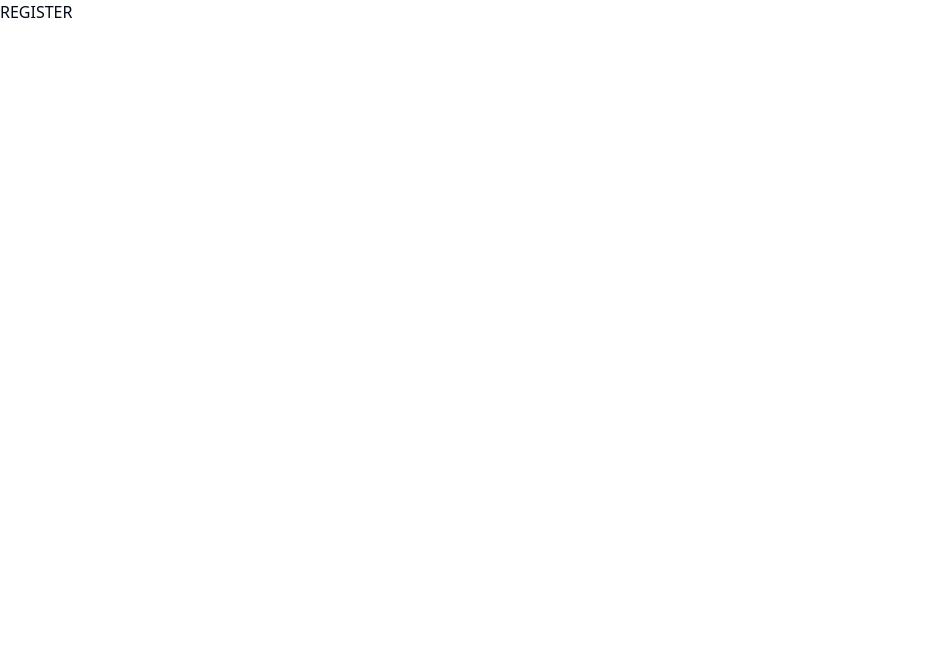
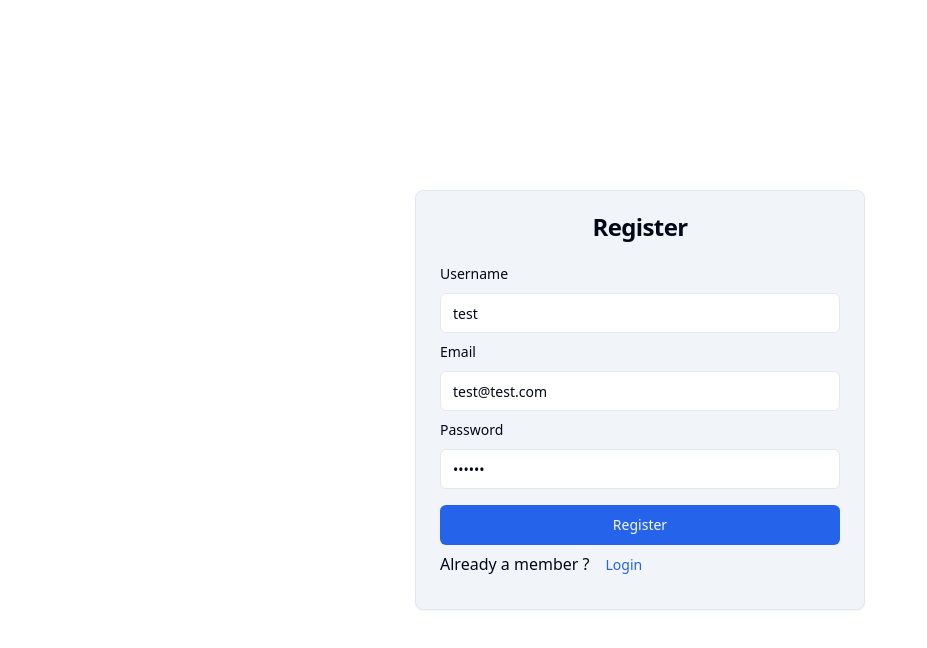
Before and after one commit to hussain67/online-store, a React (Vite) app: page /register in a window 1280 px wide. Shown: the top 648 px of the page, without its empty margins (0-927 px from the left). Built offline with nearby package versions, Linux system fonts and the light colour scheme.

Commit message:
user registration functionality added

```diff
--- a/package.json
+++ b/package.json
@@ -12,6 +12,7 @@
   "dependencies": {
     "@radix-ui/react-checkbox": "^1.1.2",
     "@radix-ui/react-dropdown-menu": "^2.1.2",
+    "@radix-ui/react-icons": "^1.3.2",
     "@radix-ui/react-label": "^2.1.0",
     "@radix-ui/react-select": "^2.1.2",
     "@radix-ui/react-slider": "^1.2.1",
--- a/src/App.tsx
+++ b/src/App.tsx
@@ -4,6 +4,8 @@ import ErrorElement from "./components/ErrorElement";
 import { loader as landingLoader } from "./pages/Landing";
 import { loader as productsLoader } from "./pages/Products";
 import { loader as singleProductLoader } from "./pages/SingleProduct";
+// Actions
+import { action as registerUserAction } from "./features/user/RegisterUser";
 // App Function
 const router = createBrowserRouter([
 	{
@@ -58,7 +60,8 @@ const router = createBrowserRouter([
 	{
 		path: "/register",
 		element: <Register />,
-		errorElement: <Error />
+		errorElement: <Error />,
+		action: registerUserAction
 	}
 ]);
 export default function App() {
--- a/src/components/FormInput.tsx
+++ b/src/components/FormInput.tsx
@@ -10,7 +10,13 @@ type FormInputProps = {
 function FormInput({ label, name, type, defaultValue }: FormInputProps) {
 	return (
 		<div>
-			<Label htmlFor={name}> {label || name}</Label>
+			<Label
+				htmlFor={name}
+				className="capitalize my-3 block"
+			>
+				{" "}
+				{label || name}
+			</Label>
 			<Input
 				id={name}
 				name={name}
--- /dev/null
+++ b/src/components/SubmitButton.tsx
@@ -0,0 +1,27 @@
+import { useNavigation } from "react-router-dom";
+import { Button } from "./ui/button";
+import { ReloadIcon } from "@radix-ui/react-icons";
+
+function SubmitButton({ text, className }: { text: string; className: string }) {
+	const navigation = useNavigation();
+	const isSubmitting = navigation.state === "submitting";
+
+	return (
+		<Button
+			type="submit"
+			disabled={isSubmitting}
+			className={className}
+		>
+			{isSubmitting ? (
+				<span className="flex">
+					<ReloadIcon className="mr-2 h-4 w-4 animate-spin" />
+					Submitting....
+				</span>
+			) : (
+				text
+			)}
+		</Button>
+	);
+}
+
+export default SubmitButton;
--- /dev/null
+++ b/src/components/ui/card.tsx
@@ -0,0 +1,79 @@
+import * as React from "react"
+
+import { cn } from "@/lib/utils"
+
+const Card = React.forwardRef<
+  HTMLDivElement,
+  React.HTMLAttributes<HTMLDivElement>
+>(({ className, ...props }, ref) => (
+  <div
+    ref={ref}
+    className={cn(
+      "rounded-lg border bg-card text-card-foreground shadow-sm",
+      className
+    )}
+    {...props}
+  />
+))
+Card.displayName = "Card"
+
+const CardHeader = React.forwardRef<
+  HTMLDivElement,
+  React.HTMLAttributes<HTMLDivElement>
+>(({ className, ...props }, ref) => (
+  <div
+    ref={ref}
+    className={cn("flex flex-col space-y-1.5 p-6", className)}
+    {...props}
+  />
+))
+CardHeader.displayName = "CardHeader"
+
+const CardTitle = React.forwardRef<
+  HTMLDivElement,
+  React.HTMLAttributes<HTMLDivElement>
+>(({ className, ...props }, ref) => (
+  <div
+    ref={ref}
+    className={cn(
+      "text-2xl font-semibold leading-none tracking-tight",
+      className
+    )}
+    {...props}
+  />
+))
+CardTitle.displayName = "CardTitle"
+
+const CardDescription = React.forwardRef<
+  HTMLDivElement,
+  React.HTMLAttributes<HTMLDivElement>
+>(({ className, ...props }, ref) => (
+  <div
+    ref={ref}
+    className={cn("text-sm text-muted-foreground", className)}
+    {...props}
+  />
+))
+CardDescription.displayName = "CardDescription"
+
+const CardContent = React.forwardRef<
+  HTMLDivElement,
+  React.HTMLAttributes<HTMLDivElement>
+>(({ className, ...props }, ref) => (
+  <div ref={ref} className={cn("p-6 pt-0", className)} {...props} />
+))
+CardContent.displayName = "CardContent"
+
+const CardFooter = React.forwardRef<
+  HTMLDivElement,
+  React.HTMLAttributes<HTMLDivElement>
+>(({ className, ...props }, ref) => (
+  <div
+    ref={ref}
+    className={cn("flex items-center p-6 pt-0", className)}
+    {...props}
+  />
+))
+CardFooter.displayName = "CardFooter"
+
+export { Card, CardHeader, CardFooter, CardTitle, CardDescription, CardContent }
--- /dev/null
+++ b/src/features/user/RegisterUser.tsx
@@ -0,0 +1,78 @@
+import { ActionFunction, Form, Link, redirect } from "react-router-dom";
+import { Card, CardContent, CardHeader, CardTitle } from "../../components/ui/card";
+import FormInput from "../../components/FormInput";
+import { Button } from "../../components/ui/button";
+import { customFetch } from "../../utils/customFetch";
+import { toast } from "../../hooks/use-toast";
+import { AxiosError } from "axios";
+import SubmitButton from "../../components/SubmitButton";
+
+// hussain123 hussain123@test.com 123123
+export const action: ActionFunction = async ({ request }): Promise<Response | null> => {
+	const formData = await request.formData();
+	const data = Object.fromEntries(formData);
+	console.log(data);
+	try {
+		await new Promise(resolve => setTimeout(resolve, 2000));
+		const result = await customFetch.post("/auth/local/register", data);
+		console.log(result);
+		toast({ description: "Registered" });
+		return redirect("/login");
+	} catch (error) {
+		console.log(error);
+		const errorMsg = error instanceof AxiosError ? error.response?.data.error.message : "Registration failed";
+		toast({ description: errorMsg });
+		return null;
+	}
+
+	return null;
+};
+function RegisterUser() {
+	return (
+		<section className="grid h-screen place-content-center">
+			<Card className="bg-muted">
+				<CardHeader>
+					<CardTitle className="text-center -mb-2">Register</CardTitle>
+				</CardHeader>
+				<CardContent>
+					<Form
+						className="w-[400px]"
+						method="post"
+					>
+						<FormInput
+							type="text"
+							name="username"
+							defaultValue="test"
+						/>
+						<FormInput
+							type="email"
+							name="email"
+							defaultValue="test@test.com"
+						/>
+						<FormInput
+							type="password"
+							name="password"
+							defaultValue="secret"
+						/>
+						<SubmitButton
+							text="Register"
+							className="mt-4 w-full"
+						/>
+
+						<p>
+							Already a member ?
+							<Button
+								type="button"
+								variant="link"
+							>
+								<Link to="/login">Login</Link>
+							</Button>
+						</p>
+					</Form>
+				</CardContent>
+			</Card>
+		</section>
+	);
+}
+
+export default RegisterUser;
--- a/src/features/user/userSlice.ts
+++ b/src/features/user/userSlice.ts
@@ -1,12 +1,37 @@
 import { createSlice, payloadAction } from "@reduxjs/toolkit";
+import { toast } from "../../hooks/use-toast";
 
-const initialState = {
-	name: "user slice"
+type User = {
+	name: string;
+	jwt: string;
 };
+type UserState = {
+	user: User | null;
+};
+
+function getUserFromLocalStorage(): UserState {
+	const user = localStorage.getItem("user");
+	return user ? JSON.parse(user) : null;
+}
 
 const userSlice = createSlice({
 	name: "user",
-	initialState,
-	reducers: {}
+	initialState: getUserFromLocalStorage(),
+	reducers: {
+		loginUser: (state, action: payloadAction<User>) => {
+			const user = action.payload;
+			state.user = user;
+			localStorage.setItem("user", JSON.stringify(user));
+			if (user.userName === "demo user") {
+				toast({ description: "Welcome demo user" });
+				return;
+			}
+			toast({ description: "Login successful" });
+		},
+		logoutUser: state => {
+			state.user = null;
+			localStorage.removeItem("user");
+		}
+	}
 });
 export default userSlice.reducer;
--- a/src/pages/Register.tsx
+++ b/src/pages/Register.tsx
@@ -1,3 +1,9 @@
+import RegisterUser from "../features/user/RegisterUser";
+
 export default function Register() {
-	return <div>REGISTER</div>;
+	return (
+		<div>
+			<RegisterUser />
+		</div>
+	);
 }
```
Also changed, not shown: src/components/ui/input.tsx (+8 -13 lines), 1 other file (tests, documents, lock files or other folders).
